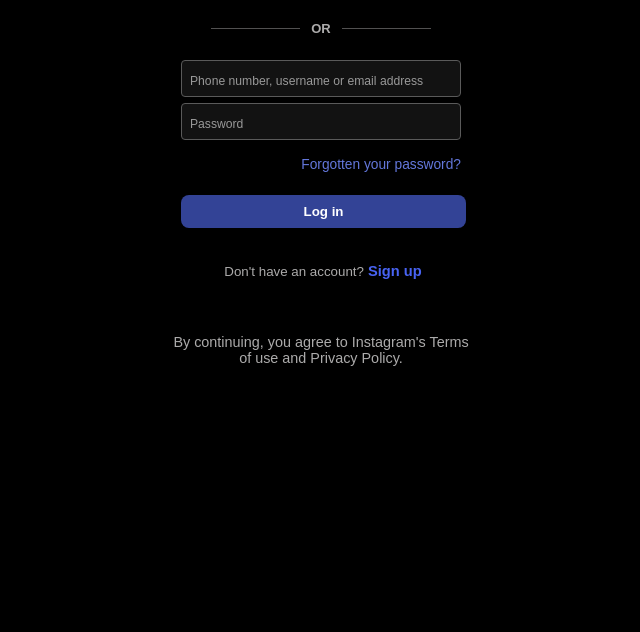
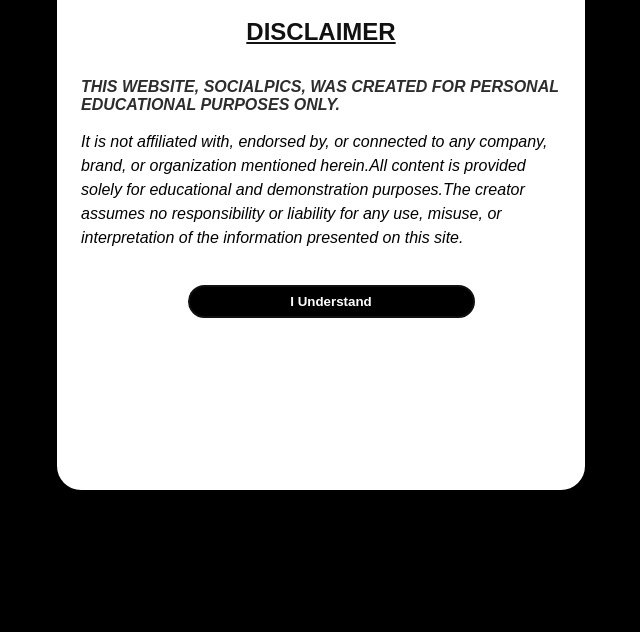
Before and after one commit to cjasoncode/SocialPics_Login_UI, a plain HTML site: page index.html in a window 1280 px wide. Shown: the part 168-800 px from the top of the page, without its empty margins (319-959 px from the left). Drawn offline with Linux system fonts and the light colour scheme.

Commit message:
Add disclaimer overlay with accessibility features
Introduced a modal disclaimer overlay that appears on page load, requiring user acknowledgment before accessing the main content. The overlay includes accessibility improvements such as focus trapping and initial focus on the acknowledgment button. Updated the page title and included inline styles for the disclaimer.

```diff
--- a/index.html
+++ b/index.html
@@ -5,12 +5,104 @@
   <meta charset="UTF-8">
   <meta name="viewport" content="width=device-width, initial-scale=1.0">
   <link rel="stylesheet" href="styles.css">
+  <title>SOCIALPICS_LOGIN_UI</title>
+  <link href="https://cdnjs.cloudflare.com/ajax/libs/font-awesome/5.15.3/css/all.min.css" rel="stylesheet" />
 
+  <style>
+    /* Reset and base */
+    body,
+    html {
+      margin: 0;
+      padding: 0;
+      font-family: Arial, sans-serif;
+      overflow: hidden;
 
-  <title>Document</title>
+    }
+
+    body.show-main {
+      overflow: auto;
+    }
+
+    /* Disclaimer overlay */
+    #disclaimer {
+      position: fixed;
+      inset: 0;
+      background-color: #000000;
+      display: flex;
+      align-items: center;
+      justify-content: center;
+      padding: 1rem;
+      z-index: 9999;
+    }
+
+    #disclaimer>div {
+      background: #fff;
+      border-radius: 1.5rem;
+      max-width: 480px;
+      width: 80%;
+      height: 60%;
+      padding: 1.5rem 1.5rem 2rem 1.5rem;
+      text-align: left;
+      font-style: italic;
+      display: flex;
+      flex-direction: column;
+    }
+
+    #disclaimer h2 {
+      font-size: 1.5rem;
+      font-weight: 600;
+      margin-bottom: 1rem;
+      color: #111;
+      text-align: center;
+      font-style: normal;
+    }
+
+    #disclaimer article {
+      margin-bottom: 1rem;
+      line-height: 1.5;
+      color: #000000;
+      font-style: italic;
+    }
+
+    #disclaimer p.uppercase {
+      font-weight: 600;
+      text-transform: uppercase;
+      color: #2d2d2d;
+    }
+
+    #disclaimer button {
+      margin-top: 200px;
+      align-self: center;
+      padding: 0.5rem 1.5rem;
+      background-color: #000000;
+      color: #ffffff;
+      font-weight: 600;
+      border: none;
+      border-radius: 0.995rem;
+      cursor: pointer;
+    }
+  </style>
 </head>
 
 <body>
+
+  <div id="disclaimer" role="alertdialog" aria-modal="true" aria-labelledby="disclaimer-title"
+    aria-describedby="disclaimer-desc">
+    <div>
+      <h2 id="disclaimer-title"> <U>DISCLAIMER</U></h2>
+      <p class="uppercase" id="disclaimer-desc">
+        THIS WEBSITE, SOCIALPICS, WAS CREATED FOR PERSONAL EDUCATIONAL PURPOSES ONLY.
+      </p>
+      <article>
+        It is not affiliated with, endorsed by, or connected to any company, brand, or organization mentioned herein.All
+        content is provided solely for educational and demonstration purposes.The creator assumes no responsibility or
+        liability for any use, misuse, or interpretation of the information presented on this site.
+      </article>
+
+
+      <button id="disclaimer-ok" aria-label="Acknowledge disclaimer and continue" type="button">I Understand</button>
+    </div>
+  </div>
 
   <div class="box">
     <label for="language"></label>
@@ -91,12 +183,12 @@
         <img class="instagram" src="LOGO\instagram.png" alt="">
       </figure>
 
-     <button type="button" class="facebook"
-    onclick="window.location.href ='https://m.facebook.com/login.php?next=https%3A%2F%2Fwww.facebook.com%2Foidc%2F%3Fapp_id%3D...';">
+      <button type="button" class="facebook"
+        onclick="window.location.href ='https://m.facebook.com/login.php?next=https%3A%2F%2Fwww.facebook.com%2Foidc%2F%3Fapp_id%3D...';">
 
-    <img src="LOGO/Facebook.png" alt="">
-    <span class="book">Continue with Facebook</span>
-    </button>
+        <img src="LOGO/Facebook.png" alt="">
+        <span class="book">Continue with Facebook</span>
+      </button>
 
       <span class="divider">OR</span>
 
@@ -144,6 +236,50 @@
       </div>
     </footer> -->
 
+
+  <script>
+    const disclaimer = document.getElementById("disclaimer");
+    const mainContent = document.getElementById("main-content");
+    const okButton = document.getElementById("disclaimer-ok");
+
+    okButton.addEventListener("click", () => {
+      disclaimer.style.display = "none";
+      mainContent.style.display = "block";
+      document.body.classList.add("show-main");
+      okButton.blur();
+    });
+
+    // Trap focus inside disclaimer while visible for accessibility
+    document.addEventListener("keydown", (e) => {
+      if (disclaimer.style.display !== "none") {
+        const focusableElements = disclaimer.querySelectorAll(
+          'button, [href], input, select, textarea, [tabindex]:not([tabindex="-1"])'
+        );
+        const firstEl = focusableElements[0];
+        const lastEl = focusableElements[focusableElements.length - 1];
+
+        if (e.key === "Tab") {
+          if (e.shiftKey) {
+            if (document.activeElement === firstEl) {
+              e.preventDefault();
+              lastEl.focus();
+            }
+          } else {
+            if (document.activeElement === lastEl) {
+              e.preventDefault();
+              firstEl.focus();
+            }
+          }
+        }
+      }
+    });
+
+    // Set initial focus on button for accessibility
+    window.onload = () => {
+      okButton.focus();
+    };
+  </script>
+
 </body>
 
 </html>
```
